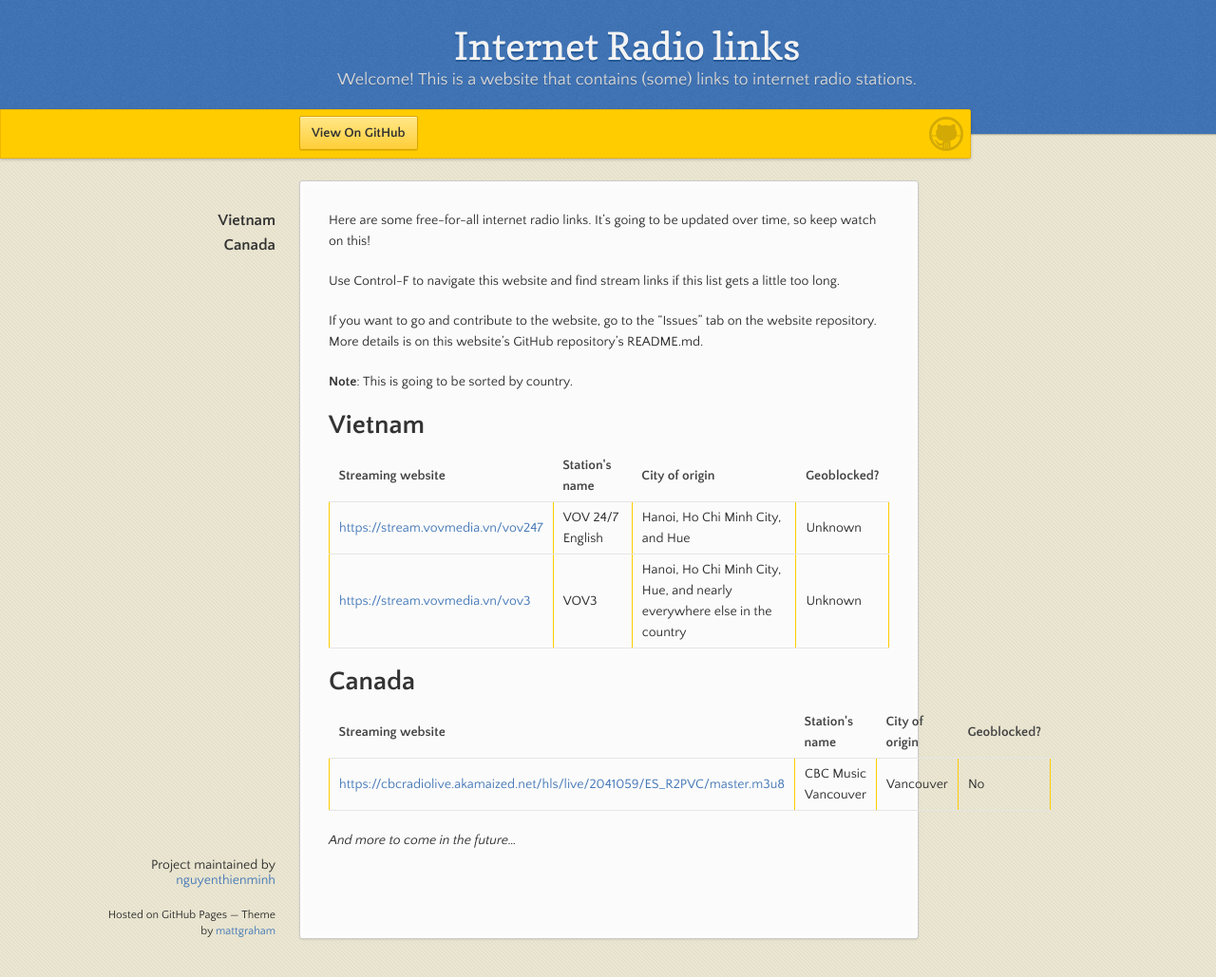
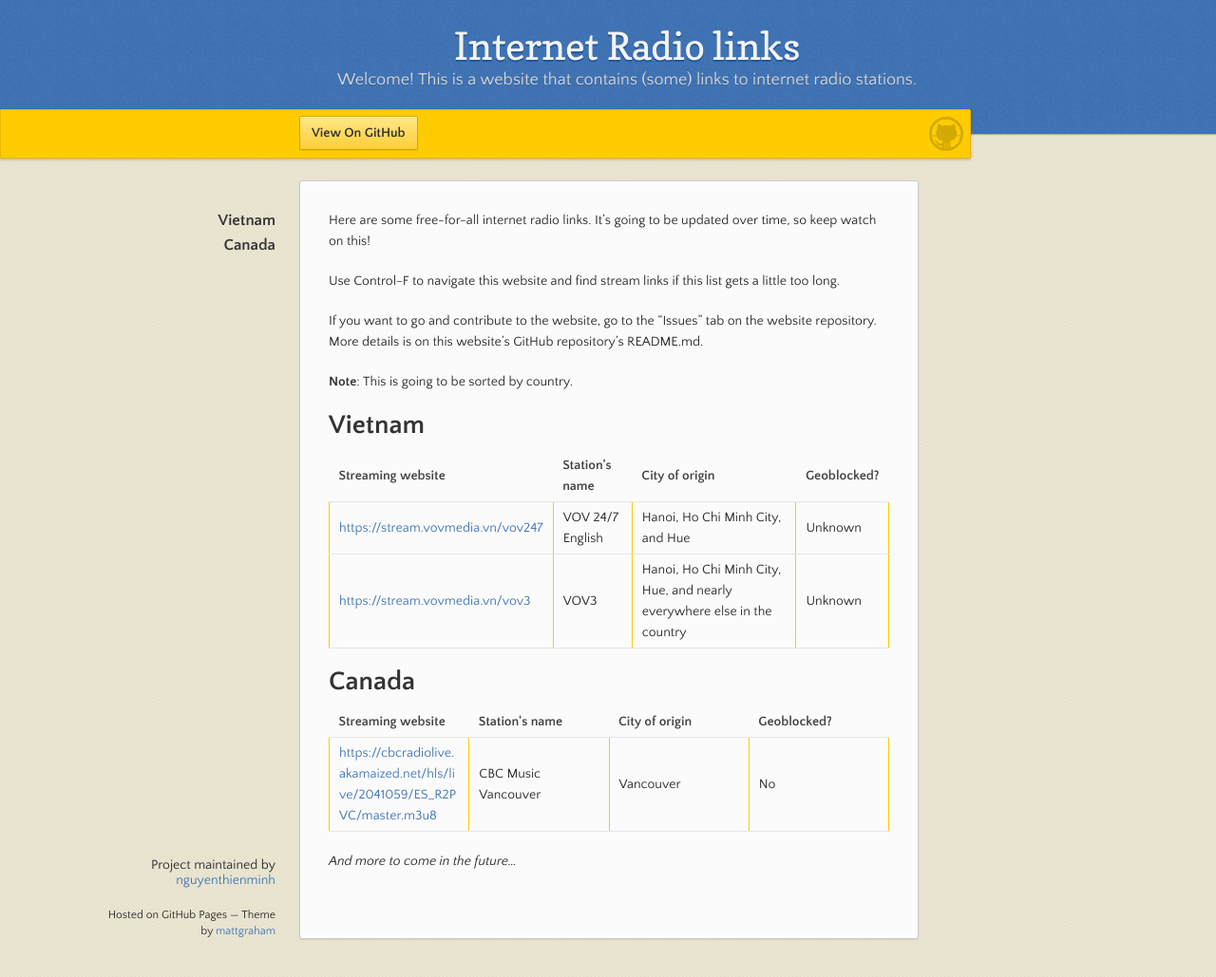
Before and after one commit to nguyenthienminh/internet-radio-repositories, a Jekyll site: the page built from index.md, in a window 1280 px wide and 1029 px high. Shown: the whole window at 95% size. Built offline with Jekyll 4.4.1, drawn with Linux system fonts in a browser that asks for light colours.

Commit message:
Update index.md

```diff
--- a/index.md
+++ b/index.md
@@ -30,7 +30,7 @@ If you want to go and contribute to the website, go to the "Issues" tab on the w
   </tr>
 </table>
 <h1>Canada</h1>
-<table>
+<table style="table-layout:fixed">
   <th>Streaming website</th>
   <th>Station's name</th>
   <th>City of origin</th>
```
